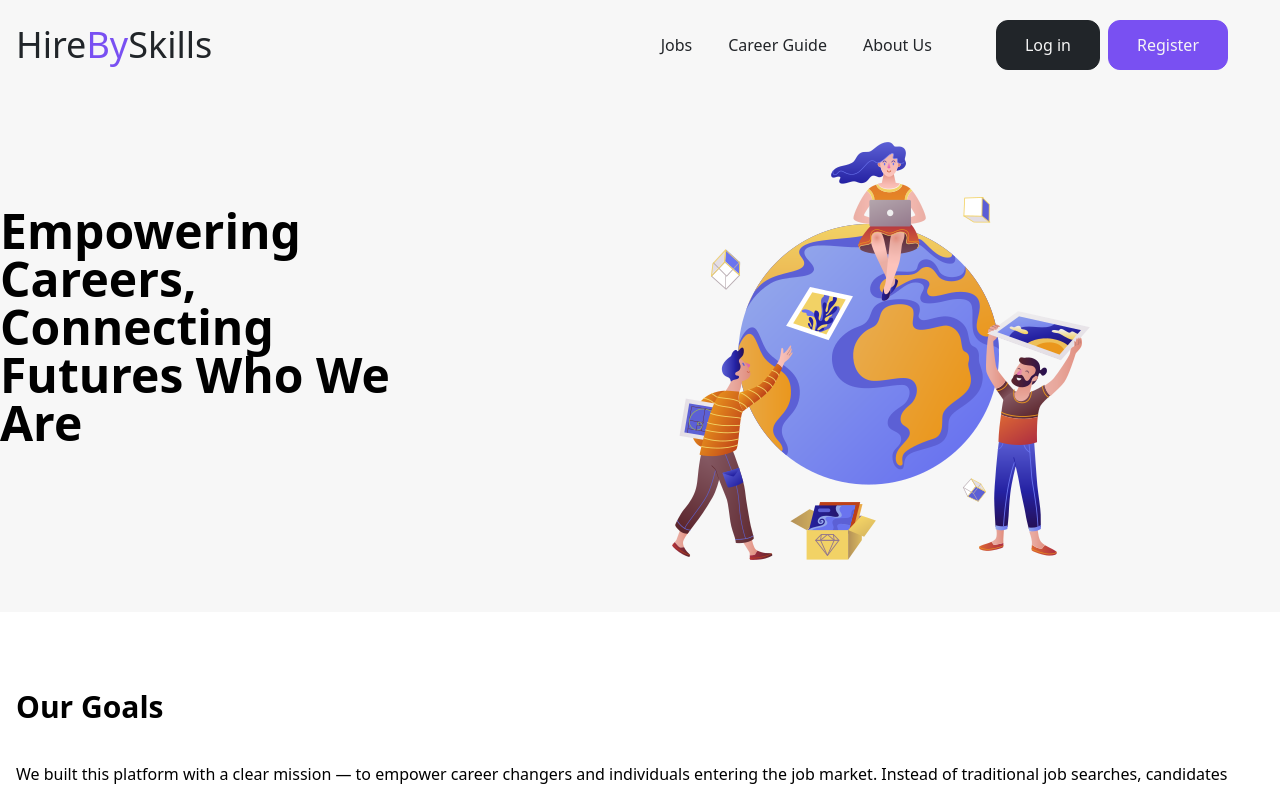
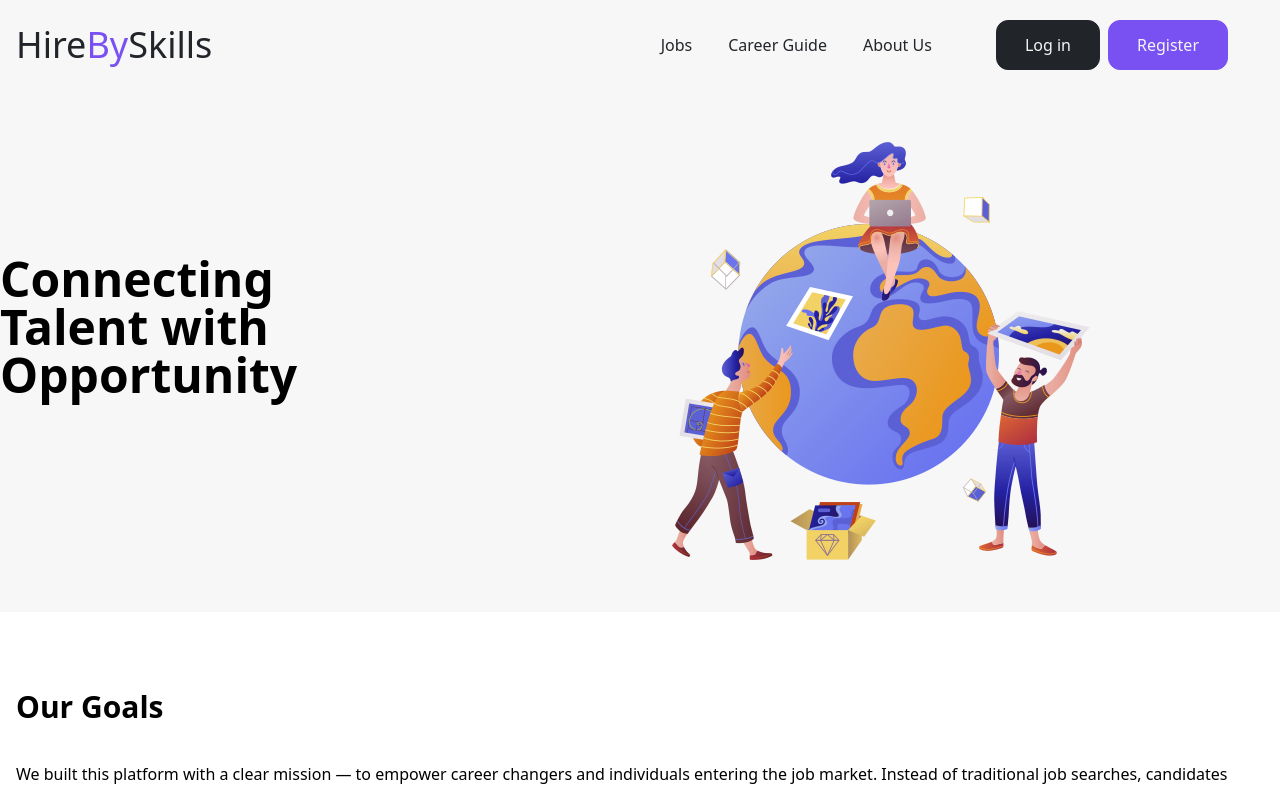
Before and after one commit to klaudiamr97/HireBySkills, a React (Vite) app in the folder frontend/: page /aboutus in a window 1280 px wide. Shown: the top 790 px of the page. Built offline with nearby package versions, Linux system fonts and the light colour scheme; no server answers.

Commit message:
final commit

```diff
--- a/frontend/src/pages/About.tsx
+++ b/frontend/src/pages/About.tsx
@@ -7,10 +7,7 @@ const About = () => {
   return (
     <div className="flex flex-col min-h-screen">
       <Header />
-      <Hero
-        title="Empowering Careers, Connecting Futures Who We Are"
-        imgSrc={GlobalWork}
-      />
+      <Hero title="Connecting Talent with Opportunity" imgSrc={GlobalWork} />
       <section className="py-20 bg-white overflow-hidden flex-grow">
         <div className="container px-4 mx-auto">
           <div className="mb-10">
```
